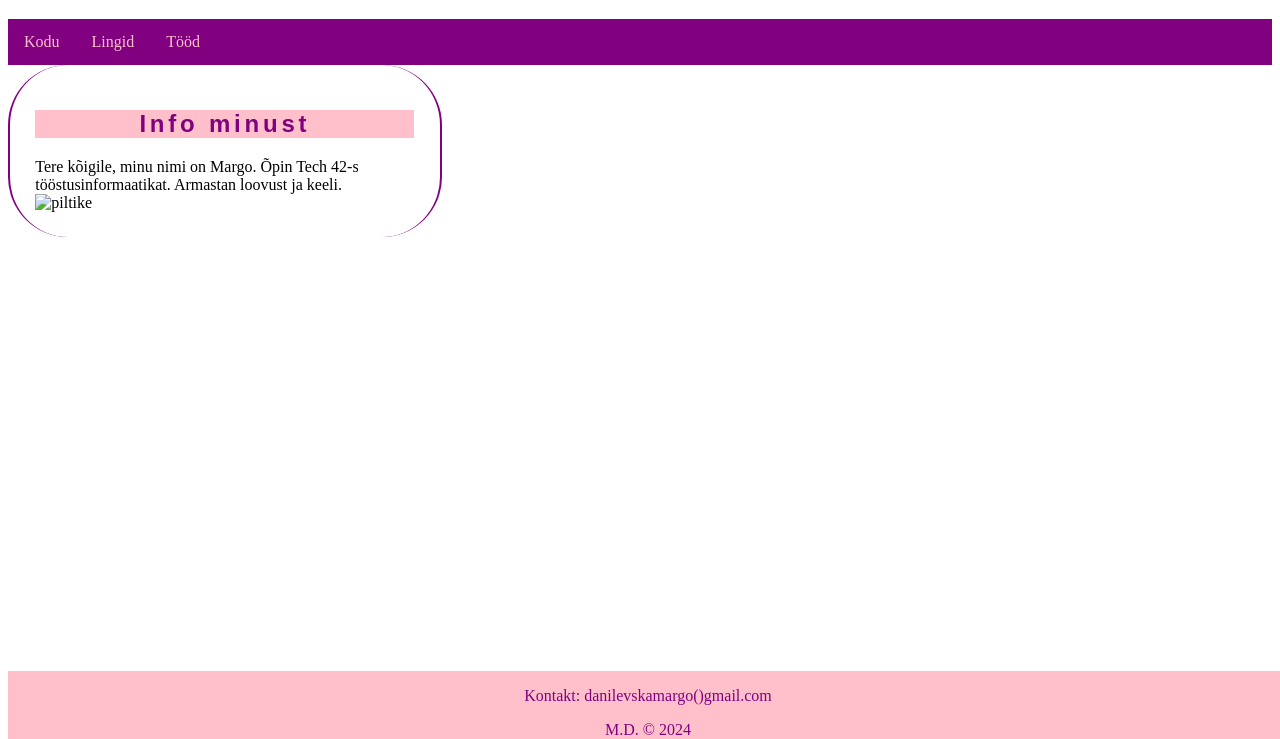
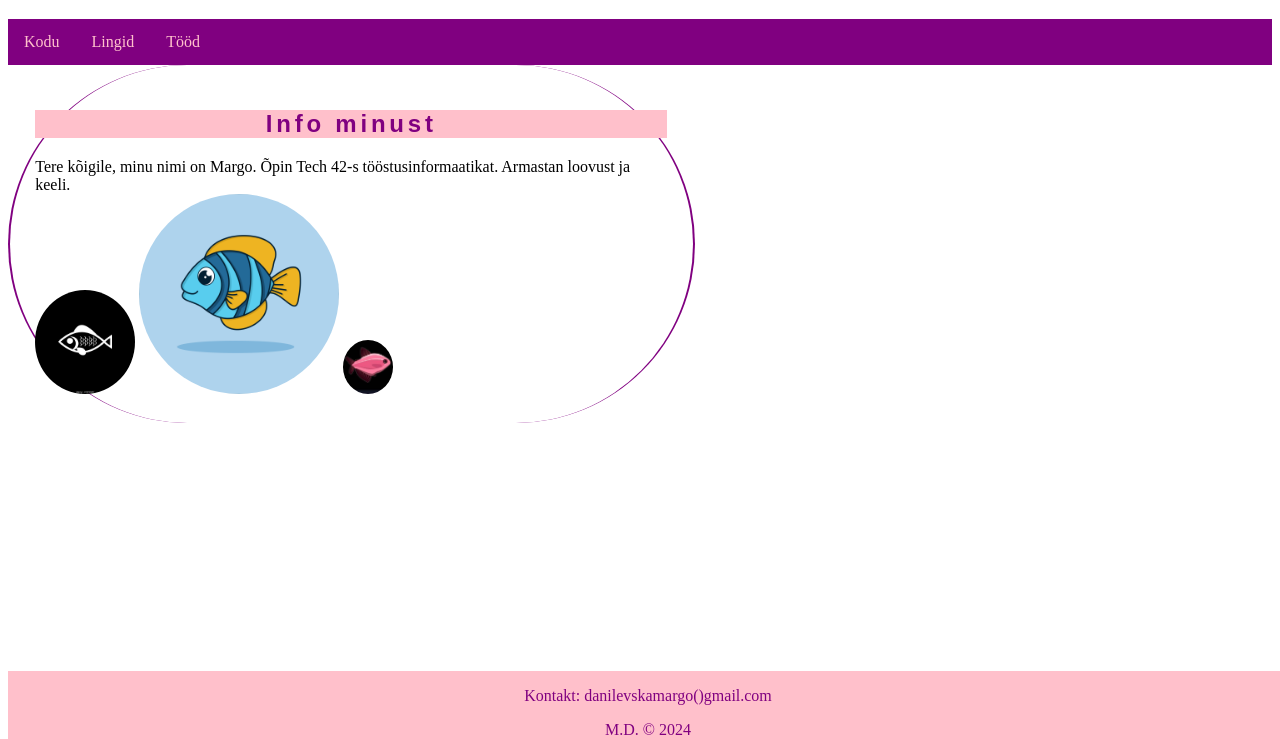
Before and after one commit to danylevskam/veebirakendused, a plain HTML site: page index.html in a window 1280 px wide. Shown: the part 61-800 px from the top of the page. Drawn offline with Linux system fonts and the light colour scheme.

Commit message:
tund 1.2

```diff
--- a/index.html
+++ b/index.html
@@ -40,7 +40,9 @@
 		<div>Tere kõigile, minu nimi on Margo.
 		Õpin Tech 42-s tööstusinformaatikat.
 		Armastan loovust ja keeli.</div>
-		<img src="img1.jpg" alt="piltike" width="200px">
+		<img src="img2.jpg" alt="piltike2" width="100">
+		<img src="img1.jpg" alt="piltike1" width="200">
+		<img src="img3.jpg" alt="piltike3" width="50">
 	</section>
 	</main>
 <!--jalus-->
--- a/style.css
+++ b/style.css
@@ -19,9 +19,9 @@ footer{
 main section{
 	border-left: 2pt solid purple; /*dotted dashed*/
 	border-right: 2pt solid purple;
-	border-radius: 60px;
+	border-radius: 400px;
 	padding: 2%;
-	width: 30%
+	width: 50%
 }
 /*h2 mis on section sees*/
 main section h2{
@@ -44,7 +44,7 @@ li {
   float: left;
 }
 
-li a {
+li a{
   display: block;
   color: pink;
   text-align: center;
@@ -55,3 +55,6 @@ li a {
 li a:hover {
   background-color: #111;
 }
+
+img{border-radius: 80%;
+}
```
Also changed, not shown: img1.jpg (added), img2.jpg (added), img2.png (added), img3.avif (added), img3.jpg (added).
